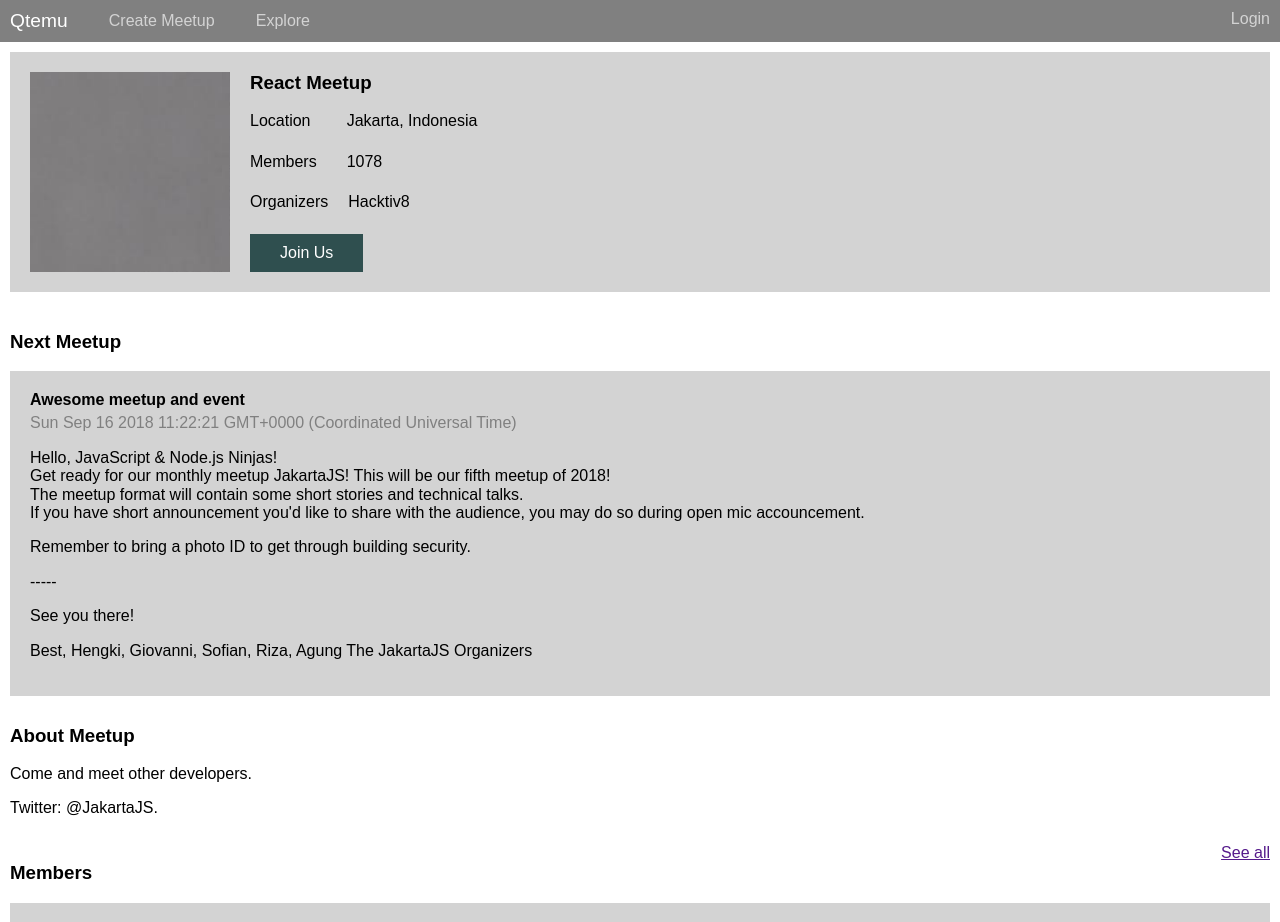
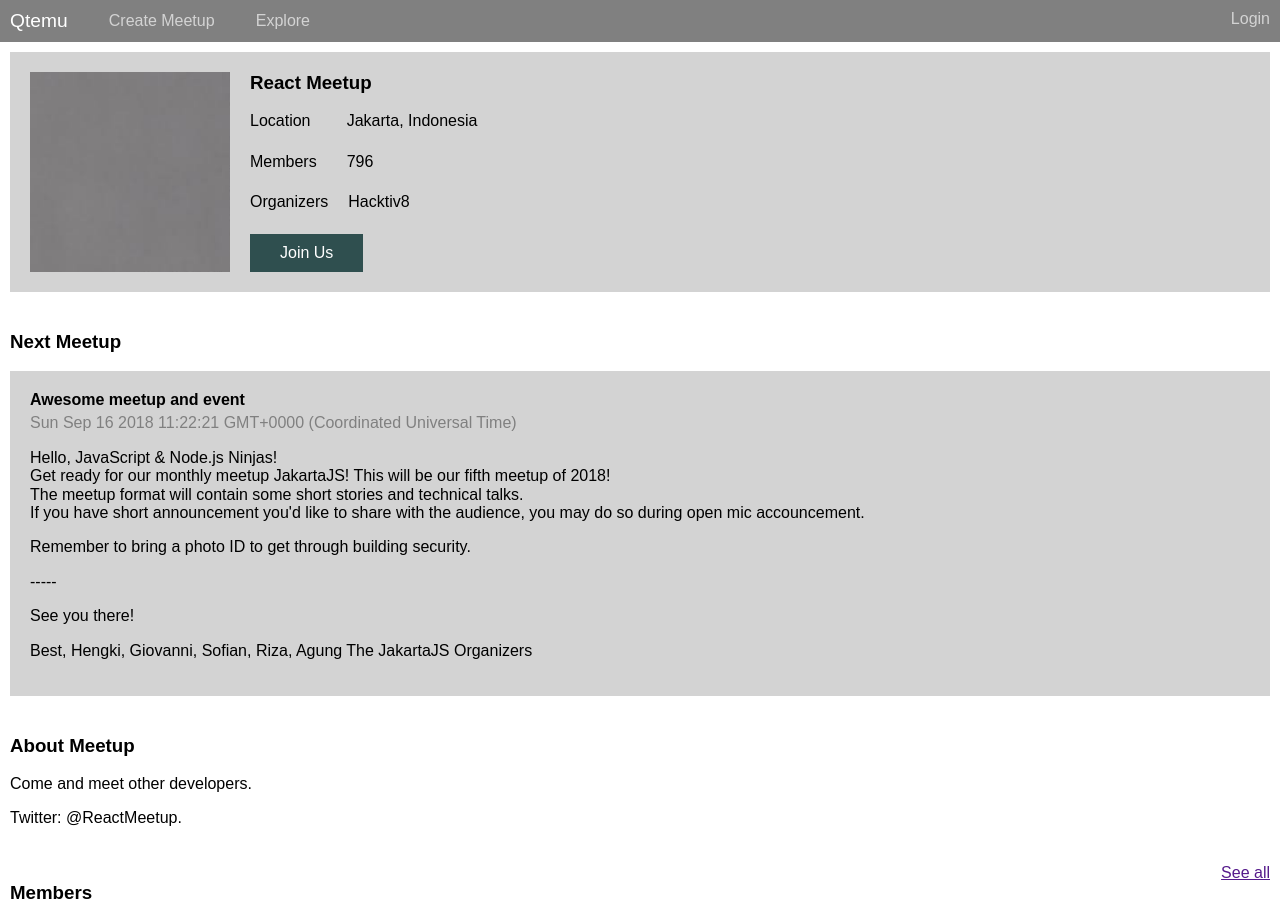
Before and after one commit to rickynugroho/qtemu_react_class_project, a React (Create React App) app: page / in a window 1280 px wide. Shown: the top 922 px of the page. Built offline with nearby package versions, Linux system fonts and the light colour scheme.

Commit message:
Refactor acbout meetup content to atomic design

```diff
--- a/src/App.css
+++ b/src/App.css
@@ -35,17 +35,14 @@
 QTemu Style
 */
 
-.white-section{
-  margin: 10px;
+.next-meetup-title{
+  font-weight: bold;
+  margin-bottom:5px;
 }
 
-.container-section{
-  padding:10px;
-}
-
-.container-section-flex{
-  display: flex;
-  justify-content:space-between;
+.next-meetup-date{
+  color: grey;
+  margin-bottom:5px;
 }
 
 .member-list{
--- a/src/App.js
+++ b/src/App.js
@@ -18,30 +18,30 @@
       info: {
         meetupName: 'React Meetup',
         location: 'Jakarta, Indonesia',
-        numberOfMembers: '1078',
+        numberOfMembers: '796',
         headOrganizer: 'Hacktiv8',
         memberOrganizer: 'Twinky, Winky, Dipsy, Lala, Poh',
       },
-      twitter: '@JakartaJS',
-      hashTag: '#jakartajs',
+      twitter: '@ReactMeetup',
+      hashTag: '#reactmeetup',
       meetups: [
         {
           id: 39,
-          date: '27 November 2017',
-          topic: 'JakartaJS with kumparan',
-          participants: '139'
+          date: '1 November 2017',
+          topic: 'React Meetup with kumparan',
+          participants: '54'
         },
         {
           id: 40,
-          date: '27 September 2017',
-          topic: 'JakartaJS with bibli',
-          participants: '239'
+          date: '15 September 2017',
+          topic: 'React Meetup with bibli',
+          participants: '65'
         },
         {
           id: 41,
-          date: '27 October 2017',
-          topic: 'JakartaJS with Hacktiv8',
-          participants: '39'
+          date: '7 October 2017',
+          topic: 'React Meetup with Hacktiv8',
+          participants: '81'
         }
       ]
     };
@@ -59,20 +59,6 @@
     //       }
     //     ]
     // };
-  }
-
-  renderAboutMeetup() {
-    return (
-      <div className="about-meetup white-section">
-        <h3>About Meetup</h3>
-        <p>
-          Come and meet other developers.
-        </p>
-        <p>
-          Twitter: @JakartaJS.
-        </p>
-      </div>
-    );
   }
 
   renderMembers() {
@@ -187,7 +173,18 @@
             </DivText>
         </SectionWithBackground>
 
-        {this.renderAboutMeetup()}
+        <SectionWithBackground title="About Meetup" sectionClassName="white-section">
+          <DivText>
+              <p>
+                Come and meet other developers.
+              </p>
+              <p>
+                Twitter: {this.state.twitter}.
+              </p>
+          </DivText>
+        </SectionWithBackground>
+
+        {/* {this.renderAboutMeetup()} */}
         {this.renderMembers()}
         {this.renderPastMeetup()}
         {/* <ListPeople people={this.state.peoples} /> */}
--- a/src/components/Molecules/Section/style.css
+++ b/src/components/Molecules/Section/style.css
@@ -7,3 +7,7 @@
 .container-section .grey-section{
   margin:0;
 }
+
+.white-section{
+  margin: 10px 0;
+}
--- a/src/components/Organisms/SectionWithBackground/style.css
+++ b/src/components/Organisms/SectionWithBackground/style.css
@@ -1,9 +1,8 @@
-.next-meetup-title{
-  font-weight: bold;
-  margin-bottom:5px;
+.container-section{
+  padding:10px;
 }
 
-.next-meetup-date{
-  color: grey;
-  margin-bottom:5px;
+.container-section-flex{
+  display: flex;
+  justify-content:space-between;
 }
```
